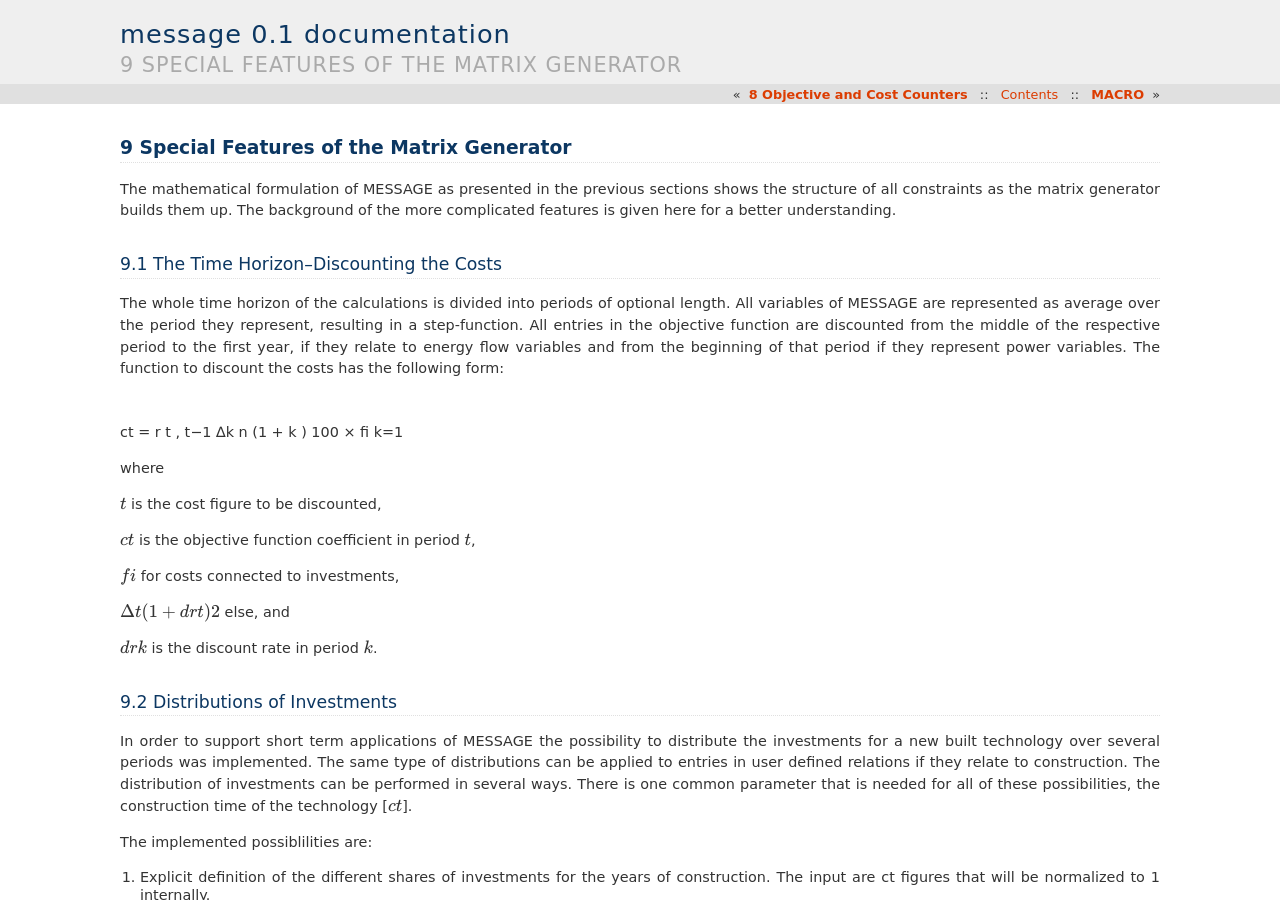
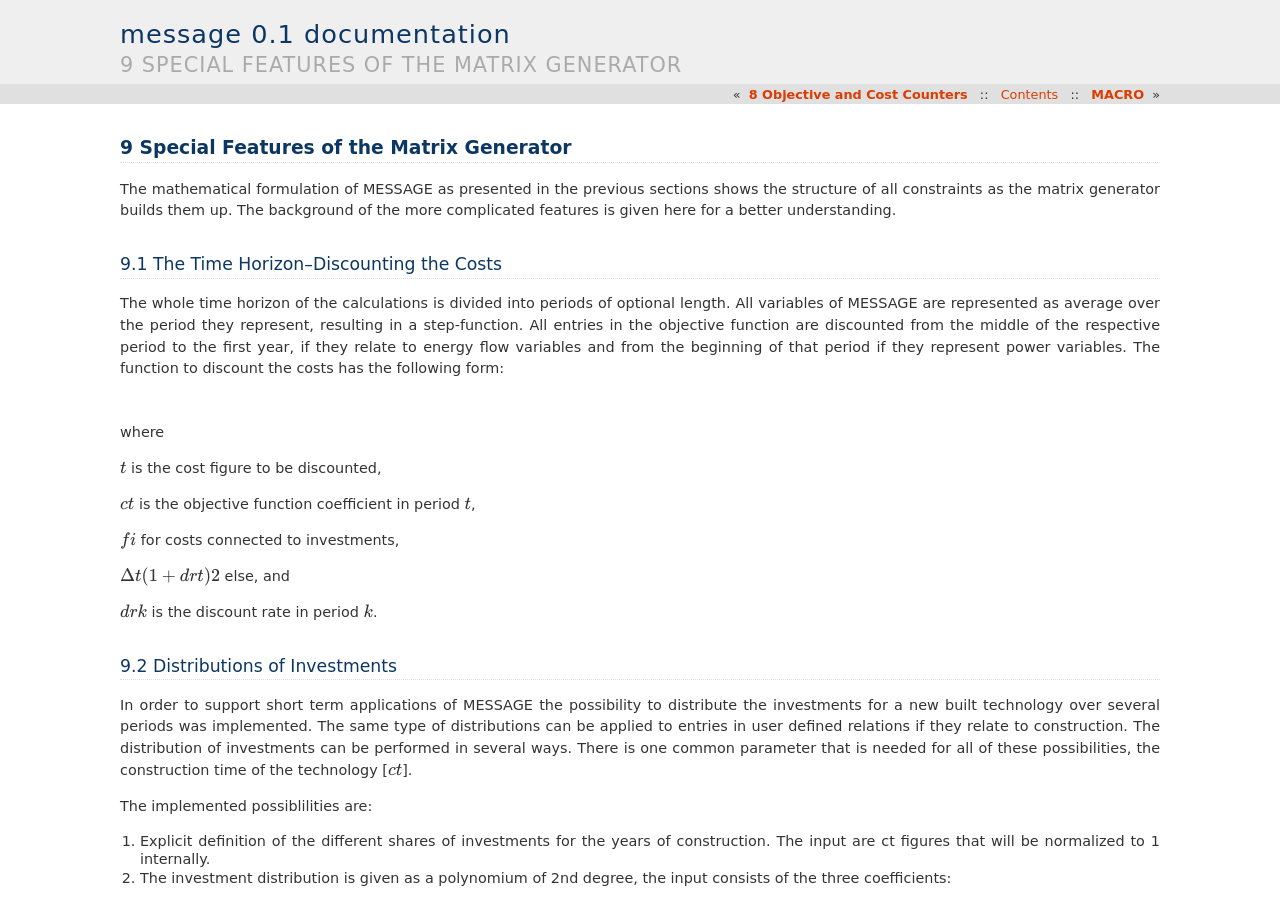
Before and after one commit to iiasa/message_doc, a Sphinx documentation site: the page built from source/message_globiom/annex/message/special_features_of_the_matrix_generator.rst, in a window 1280 px wide and 900 px high. Built offline with Sphinx 7.4.7, drawn with Linux system fonts in a browser that asks for light colours; pages that are not in the unit, such as notebooks, are missing from menus.

Commit message:
Update special_features_of_the_matrix_generator.rst

```diff
--- a/source/message_globiom/annex/message/special_features_of_the_matrix_generator.rst
+++ b/source/message_globiom/annex/message/special_features_of_the_matrix_generator.rst
@@ -10,9 +10,6 @@ The whole time horizon of the calculations is divided into periods of optional l
 
 .. math::
 
-ct   =
-r
-t 	  , t−1	∆k n (1 +	k ) 100 × fi k=1
 
 where
 
```
